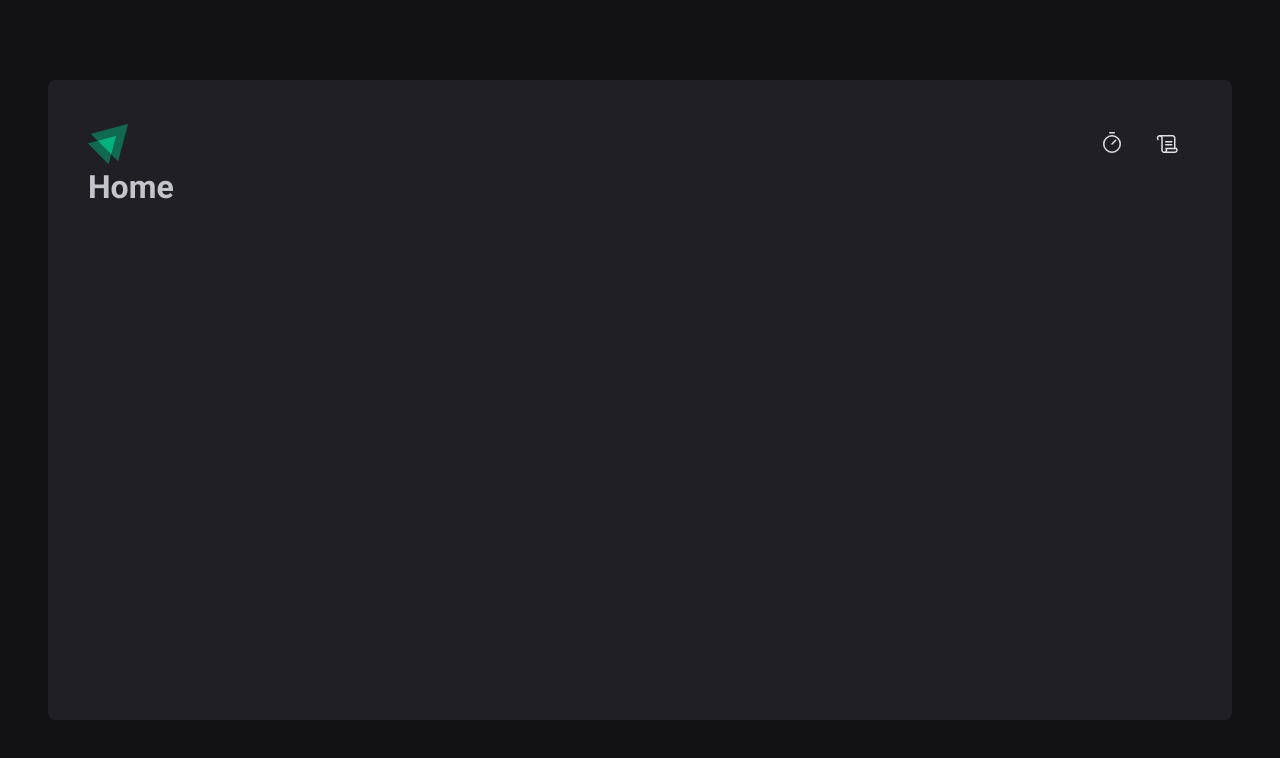
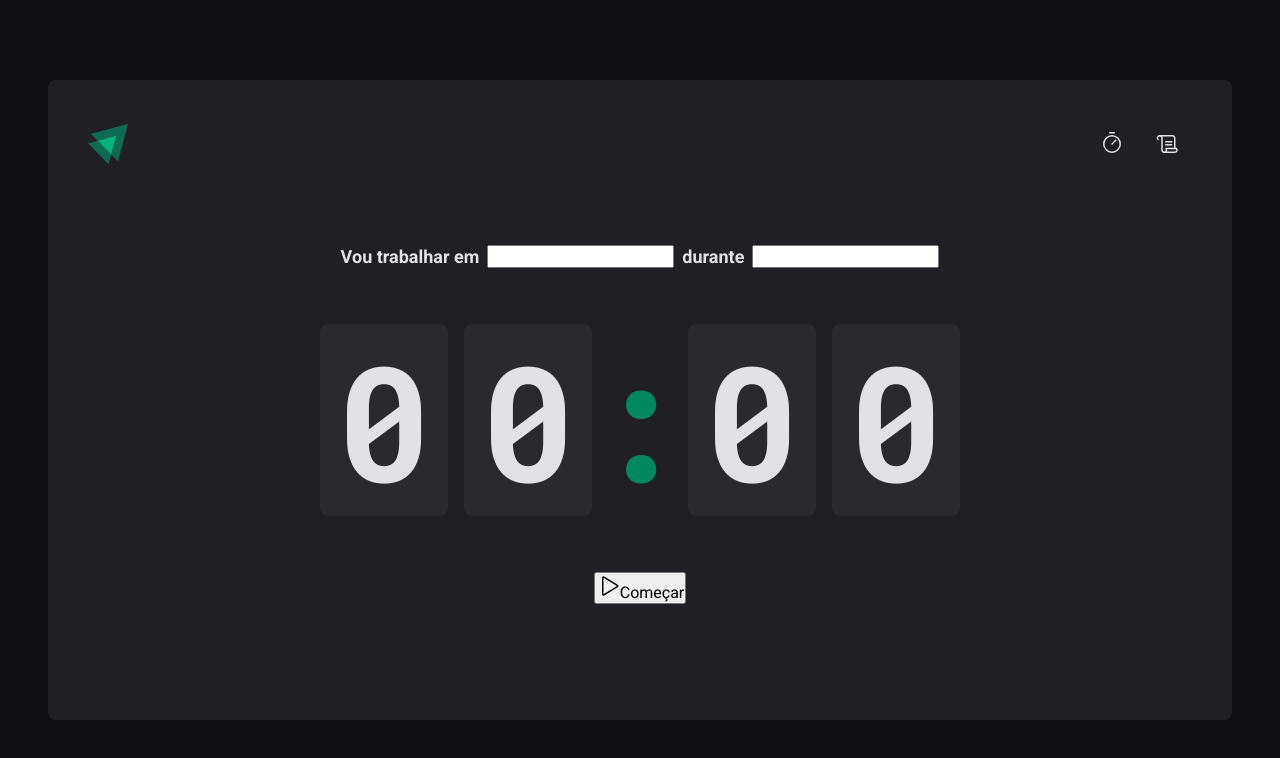
Before and after one commit to LucasDCoelho/Ignite-Timer, a React (Vite) app: page / in a window 1280 px wide. Shown: the top 758 px of the page. Built offline with nearby package versions, Linux system fonts and the light colour scheme.

Commit message:
feat: Creating page Home

```diff
--- a/src/Router.tsx
+++ b/src/Router.tsx
@@ -1,5 +1,5 @@
 import { Routes, Route } from 'react-router-dom'
-import { Home } from './pages/Home'
+import { Home } from './pages/Home/Home'
 import { History } from './pages/History'
 import { DefaultLayout } from './layout/DefaultLayout/DefaultLayout'
 
--- a/src/pages/Home.tsx
+++ /dev/null
@@ -1,3 +0,0 @@
-export function Home() {
-  return <h1>Home</h1>
-}
--- /dev/null
+++ b/src/pages/Home/Home.tsx
@@ -0,0 +1,36 @@
+import { Play } from 'phosphor-react'
+import {
+  CoutdownContainer,
+  FormContainer,
+  HomeContainer,
+  Separator,
+} from './style'
+
+export function Home() {
+  return (
+    <HomeContainer>
+      <form action="">
+        <FormContainer>
+          <label htmlFor="task">Vou trabalhar em</label>
+          <input id="task" />
+
+          <label htmlFor="minutesAmount">durante</label>
+          <input type="number" id="minutesAmount" />
+        </FormContainer>
+
+        <CoutdownContainer>
+          <span>0</span>
+          <span>0</span>
+          <Separator>:</Separator>
+          <span>0</span>
+          <span>0</span>
+        </CoutdownContainer>
+
+        <button type="submit">
+          <Play size={24} />
+          Começar
+        </button>
+      </form>
+    </HomeContainer>
+  )
+}
--- /dev/null
+++ b/src/pages/Home/style.ts
@@ -0,0 +1,54 @@
+import styled from 'styled-components'
+
+export const HomeContainer = styled.main`
+  flex: 1;
+
+  display: flex;
+  flex-direction: column;
+  align-items: center;
+  justify-content: center;
+
+  form {
+    display: flex;
+    flex-direction: column;
+    align-items: center;
+    gap: 3.5rem;
+  }
+`
+
+export const FormContainer = styled.div`
+  width: 100%;
+  display: flex;
+  align-items: center;
+  justify-content: center;
+  gap: 0.5rem;
+  color: ${(props) => props.theme['gray-100']};
+  font-size: 1.125rem;
+  font-weight: bold;
+  flex-wrap: wrap;
+`
+
+export const CoutdownContainer = styled.div`
+  font-family: 'Roboto Mono', monospace;
+  font-size: 10rem;
+  line-height: 8rem;
+  color: ${(props) => props.theme['gray-100']};
+
+  display: flex;
+  gap: 1rem;
+
+  span {
+    background: ${(props) => props.theme['gray-700']};
+    padding: 2rem 1rem;
+    border-radius: 8px;
+  }
+`
+export const Separator = styled.div`
+  padding: 2rem 0;
+  color: ${(props) => props.theme['green-500']};
+
+  width: 4rem;
+  overflow: hidden;
+  display: flex;
+  justify-content: center;
+`
--- a/src/styles/global.ts
+++ b/src/styles/global.ts
@@ -16,6 +16,7 @@
     body{
         background: ${(props) => props.theme['gray-900']};
         color: ${(props) => props.theme['gray-300']};
+        -webkit-font-smoothing: antialiased;
     }
 
     body, input, textarea, button {
```
